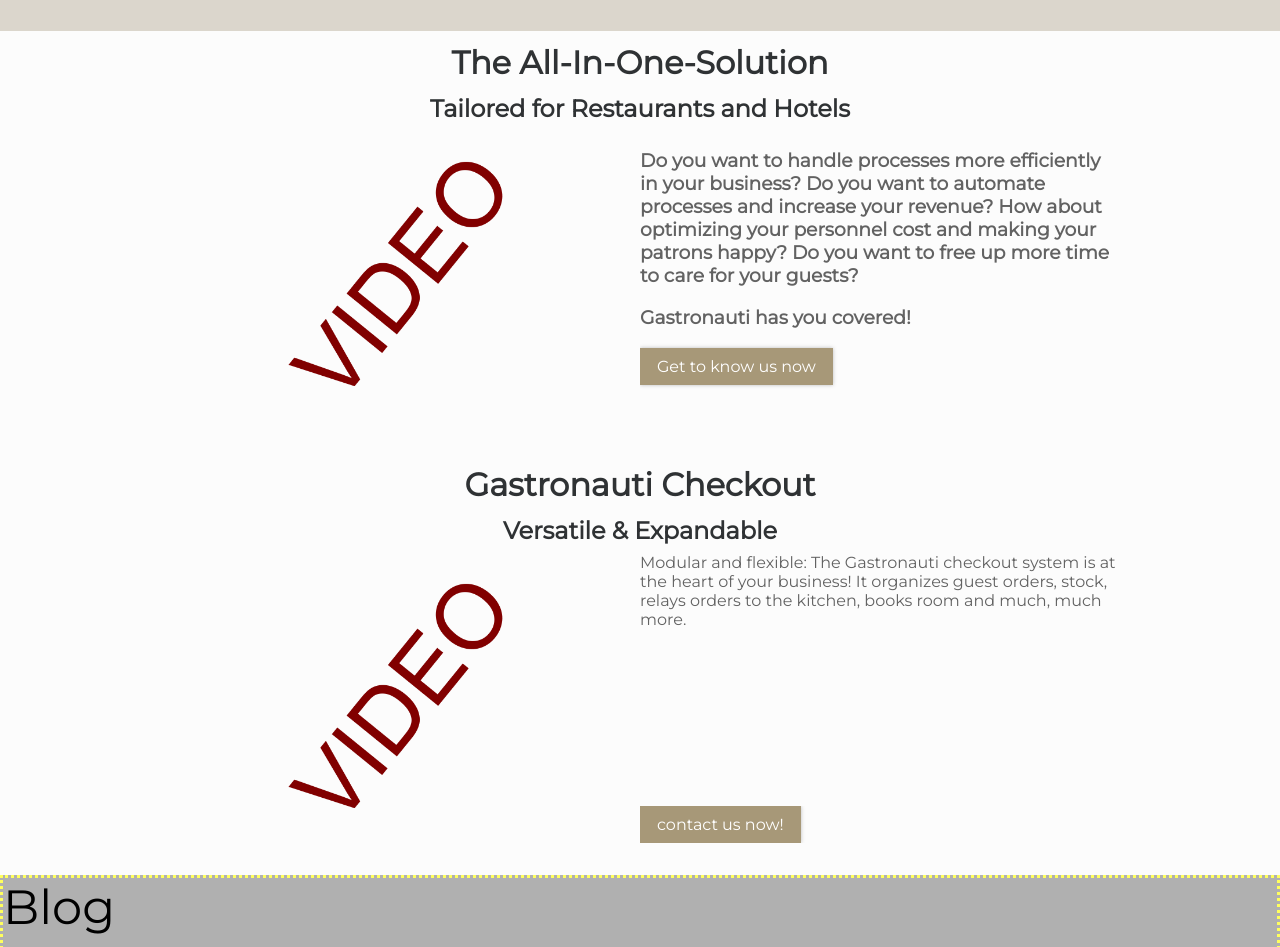
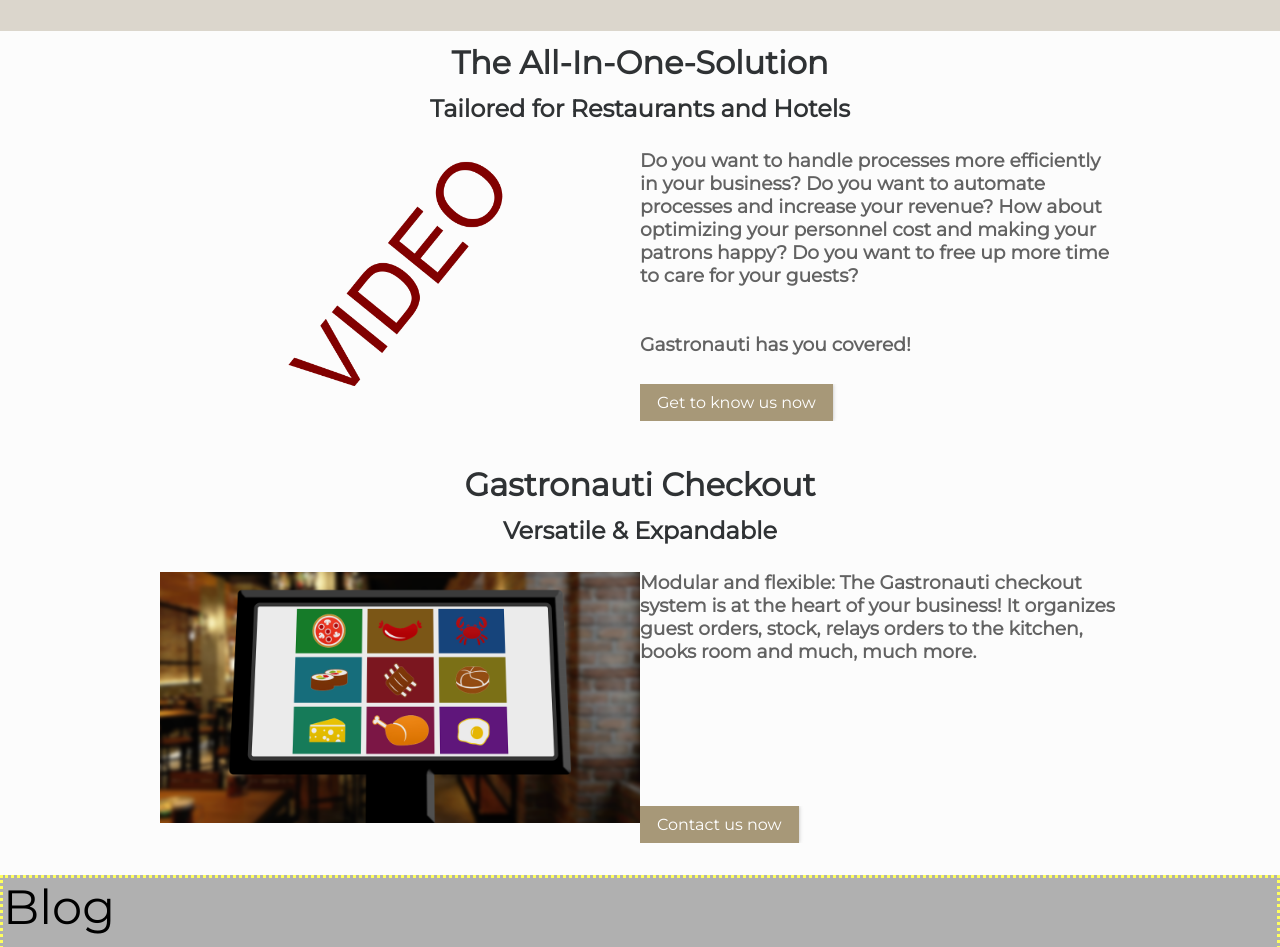
Before and after one commit to VictoriaStudios/gastronauti, a Next.js app: page / in a window 1280 px wide. Shown: the part 845-1792 px from the top of the page. Built offline with nearby package versions, Linux system fonts and the light colour scheme; a web font is replaced by a local one.

Commit message:
Added a checkout system example picture. Improved text style in introduction

```diff
--- a/components/Introduction.js
+++ b/components/Introduction.js
@@ -19,7 +19,9 @@
                 <div className={styles.introText}>
                     <h3>Do you want to handle processes more efficiently in your business? Do you want to automate processes and increase your revenue? How about optimizing your personnel cost and making your patrons happy? Do you want to free up more time to care for your guests?</h3>
                     <h3>Gastronauti has you covered!</h3>
+                    <div>
                     <Button onClick={() => scrollTo(props.scrollRef)}>Get to know us now</Button>
+                    </div>
                 </div>
             </div>
         </section>
--- a/components/Kassensystem.js
+++ b/components/Kassensystem.js
@@ -11,15 +11,17 @@
             <div className={styles.kassenContent}>
                 <div className={styles.kassenImage}>
                     <Image
-                        src='/video-placeholder.png'
+                        src='/checkout.png'
                         layout='fill'
                         objectFit='contain'
                     />
                 </div>
                 <div className={styles.kassenText}>
-                    Modular and flexible: The Gastronauti checkout system is at the heart of your business! It organizes guest orders, stock, relays orders to the kitchen, books room and much, much more.
+                    <h3>
+                        Modular and flexible: The Gastronauti checkout system is at the heart of your business! It organizes guest orders, stock, relays orders to the kitchen, books room and much, much more.
+                    </h3>
                     <div>
-                        <Button onClick={() => scrollTo(props.scrollRef)}>contact us now!</Button>
+                        <Button onClick={() => scrollTo(props.scrollRef)}>Contact us now</Button>
                     </div>
                 </div>
                 {/* Finish this button action once a page is done */}
--- a/styles/Introduction.module.css
+++ b/styles/Introduction.module.css
@@ -22,6 +22,9 @@
 }
 
 .introText {
+    display: flex;
+    flex-direction: column;
+    justify-content: space-between;
     width:50%;
     color: var(--color-text);
 }
```
Also changed, not shown: public/checkout.png (added).
